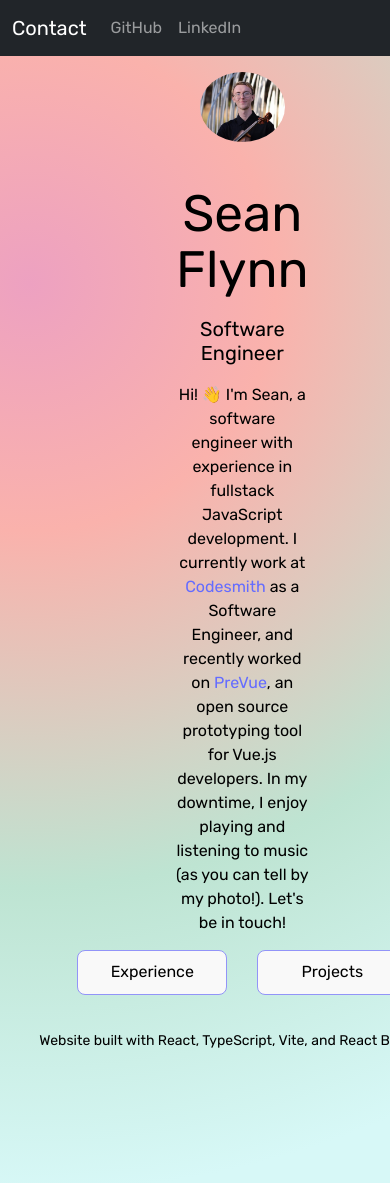
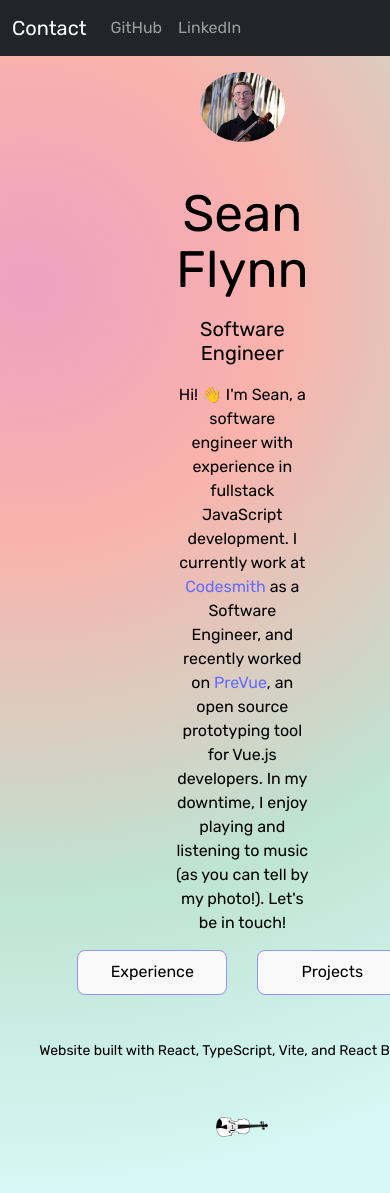
Before and after one commit to seanflynn5/my-portfolio, a React (Vite) app: page / in a window 390 px wide. Shown: the top 1193 px of the page. Built offline with nearby package versions, Linux system fonts and the light colour scheme.

Commit message:
add div for end content

```diff
--- a/src/App.css
+++ b/src/App.css
@@ -81,6 +81,14 @@ body {
     margin-top: 10px;
   }
 
+  #tail-content {
+    display: flex;
+    flex-direction: column;
+    align-items: center;
+    justify-content: center;
+    height: 100%;
+  }
+
   #viola-img {
     display: block;
     margin: 0 auto;
@@ -94,7 +102,7 @@ body {
   }
 
   iframe {
-    max-width: 50%;
+    max-width: 80%;
     margin-bottom: 10px;
   }
 }
@@ -126,6 +134,14 @@ body {
   p {
     font-size: 16px;
     line-height: 1.5;
+  }
+
+  #tail-content {
+    display: flex;
+    flex-direction: column;
+    align-items: center;
+    justify-content: center;
+    height: 100%;
   }
   #viola-img {
     display: block;
--- a/src/HomePage.tsx
+++ b/src/HomePage.tsx
@@ -34,6 +34,7 @@ function HomePage():JSX.Element {
           Projects
         </button>
         </div>
+        <div id='tail-content'>
       <ExperienceModal show={expModalShow}
         onHide={() => setExpModalShow(false)} />
       <ProjectModal show={projModalShow}
@@ -42,6 +43,7 @@ function HomePage():JSX.Element {
         <Link to="/music">
         <img id='viola-img' src={violaImg} alt="My Image" />
       </Link>
+      </div>
     </>
   )
 }
```
